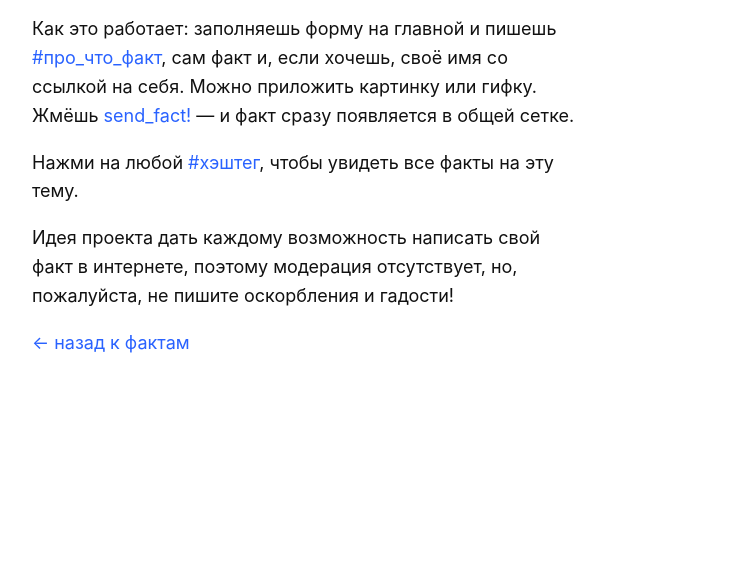
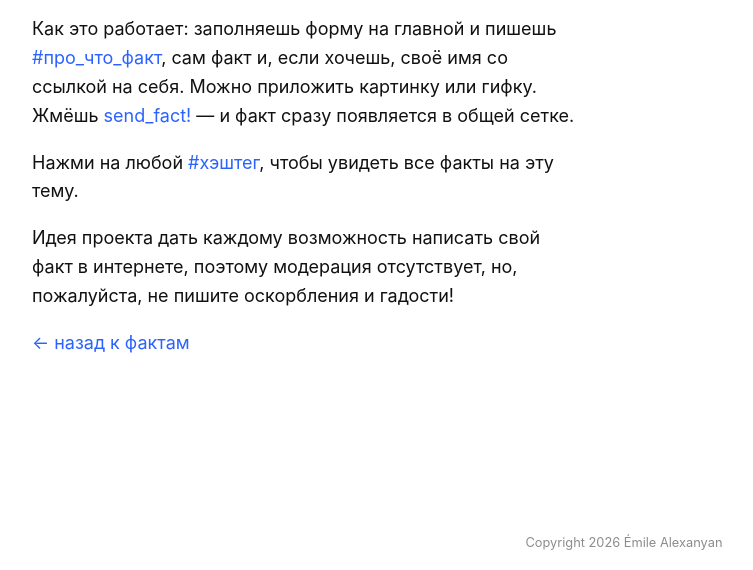
Before and after one commit to CryptoNerf/facts, a website: page docs/about.html in a window 1280 px wide. Shown: the part 230-800 px from the top of the page, without its empty margins (16-769 px from the left). Drawn offline with Linux system fonts and the light colour scheme.

Commit message:
copyright add

```diff
--- a/docs/about.html
+++ b/docs/about.html
@@ -26,5 +26,9 @@
     <p>Идея проекта дать каждому возможность написать свой факт в интернете, поэтому модерация отсутствует, но, пожалуйста, не пишите оскорбления и гадости!</p>
     <p><a href="./">← назад к фактам</a></p>
   </main>
+
+  <footer class="footer">
+    <a class="copyright" href="https://cryptonerf.github.io/portfolio/" target="_blank" rel="noopener noreferrer">Copyright 2026 Émile Alexanyan</a>
+  </footer>
 </body>
 </html>
--- a/docs/style.css
+++ b/docs/style.css
@@ -13,6 +13,8 @@ body {
   background: #fff;
   color: #111;
   min-height: 100vh;
+  display: flex;
+  flex-direction: column;
 }
 
 header {
@@ -233,3 +235,26 @@ main {
 .about a:hover {
   text-decoration: underline;
 }
+
+/* футер */
+
+.footer {
+  flex-shrink: 0;
+  display: flex;
+  justify-content: center;
+  text-align: center;
+  color: rgb(140, 140, 140);
+  font-size: 0.8em;
+  margin-top: auto;
+  margin-bottom: 20px;
+  width: 100%;
+}
+
+.footer .copyright {
+  color: inherit;
+  text-decoration: none;
+}
+
+.footer .copyright:hover {
+  text-decoration: underline;
+}
```
